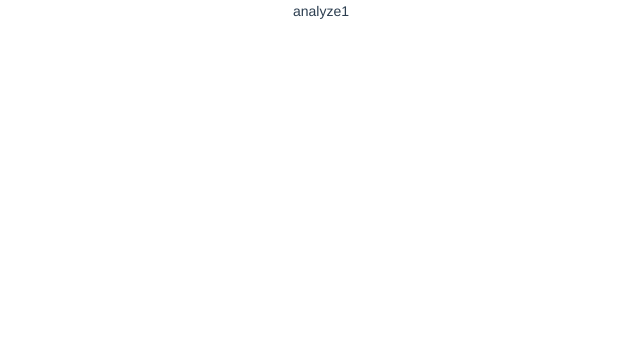
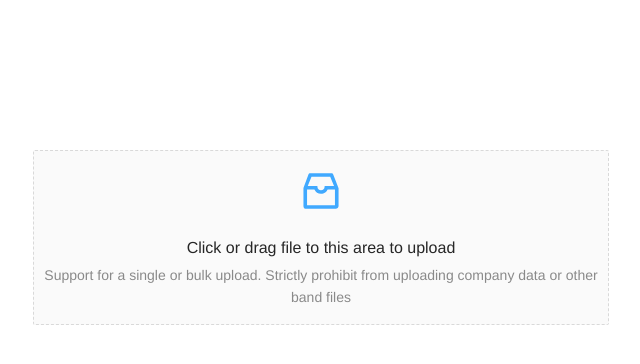
Before and after one commit to canoncqzy/excel-analyze, a Vue app: page / in a window 1280 px wide. Shown: the top 364 px of the page, without its empty margins (319-959 px from the left). Built offline with nearby package versions, Linux system fonts and the light colour scheme.

Commit message:
feat: 分析Excel 获取数据

```diff
--- a/package.json
+++ b/package.json
@@ -16,6 +16,7 @@
     "vuex": "^4.0.0"
   },
   "devDependencies": {
+    "@types/exceljs": "^1.3.0",
     "@typescript-eslint/eslint-plugin": "^5.4.0",
     "@typescript-eslint/parser": "^5.4.0",
     "@vue/cli-plugin-babel": "~5.0.0",
--- a/src/App.vue
+++ b/src/App.vue
@@ -1,8 +1,4 @@
 <template>
-<!--  <nav>-->
-<!--    <router-link to="/">Home</router-link> |-->
-<!--    <router-link to="/about">About</router-link>-->
-<!--  </nav>-->
   <router-view/>
 </template>
 
@@ -13,6 +9,7 @@
   -moz-osx-font-smoothing: grayscale;
   text-align: center;
   color: #2c3e50;
+  overflow: hidden;
 }
 
 nav {
--- a/src/views/AboutView.vue
+++ b/src/views/AboutView.vue
@@ -1,4 +1,8 @@
 <template>
+  <nav>
+    <router-link to="/home">Home</router-link>|
+    <router-link to="/about">About</router-link>
+  </nav>
   <div class="about">
     <h1>This is an about page</h1>
   </div>
--- a/src/views/HomeView.vue
+++ b/src/views/HomeView.vue
@@ -1,4 +1,8 @@
 <template>
+  <nav>
+    <router-link to="/home">Home</router-link>|
+    <router-link to="/about">About</router-link>
+  </nav>
   <div class="home">
     <img alt="Vue logo" src="../assets/logo.png">
     <HelloWorld msg="Welcome to Your Vue.js + TypeScript App"/>
--- a/src/views/analyze/index.vue
+++ b/src/views/analyze/index.vue
@@ -1,12 +1,59 @@
 <template>
   <div class="container">
-    {{ title }}
+    <a-upload-dragger
+      accept=".xlsx,.xls"
+      :customRequest="customRequest"
+    >
+      <p class="ant-upload-drag-icon">
+        <inbox-outlined></inbox-outlined>
+      </p>
+      <p class="ant-upload-text">Click or drag file to this area to upload</p>
+      <p class="ant-upload-hint">
+        Support for a single or bulk upload. Strictly prohibit from uploading company data or other
+        band files
+      </p>
+    </a-upload-dragger>
   </div>
 </template>
 
 <script setup lang="ts">
-import { ref } from 'vue'
-const title = ref<string>('analyze1')
+import { InboxOutlined } from '@ant-design/icons-vue'
+import type { UploadChangeParam } from 'ant-design-vue'
+import * as ExcelJS from 'exceljs'
+
+interface UploadParam extends UploadChangeParam {
+  onSuccess(): void
+}
+
+const workbook = new ExcelJS.Workbook()
+
+const parseFile: (file: File) => Promise<ExcelJS.Workbook> = (file) => {
+  return new Promise(resolve => {
+    const render = new FileReader()
+    render.readAsArrayBuffer(file)
+    render.onload = () => {
+      const data = render.result as ArrayBuffer
+      workbook.xlsx.load(data).then(workbook => {
+        resolve(workbook)
+      })
+    }
+  })
+}
+// import { ref } from 'vue'
+const customRequest = async (uploadChangeParam: UploadParam) => {
+  const { onSuccess, file }: { file: any, onSuccess: () => void } = uploadChangeParam
+  const workbook = await parseFile(file)
+  const workSheet = workbook.getWorksheet(1)
+  const column = workSheet.getColumn(1)
+  console.log(column.values, 123)
+  onSuccess()
+}
+
 </script>
 
-<style scoped lang="less"></style>
+<style scoped lang="less">
+.container {
+  margin: 150px auto;
+  width: 45%;
+}
+</style>
```
Also changed, not shown: 1 other file (tests, documents, lock files or other folders).
